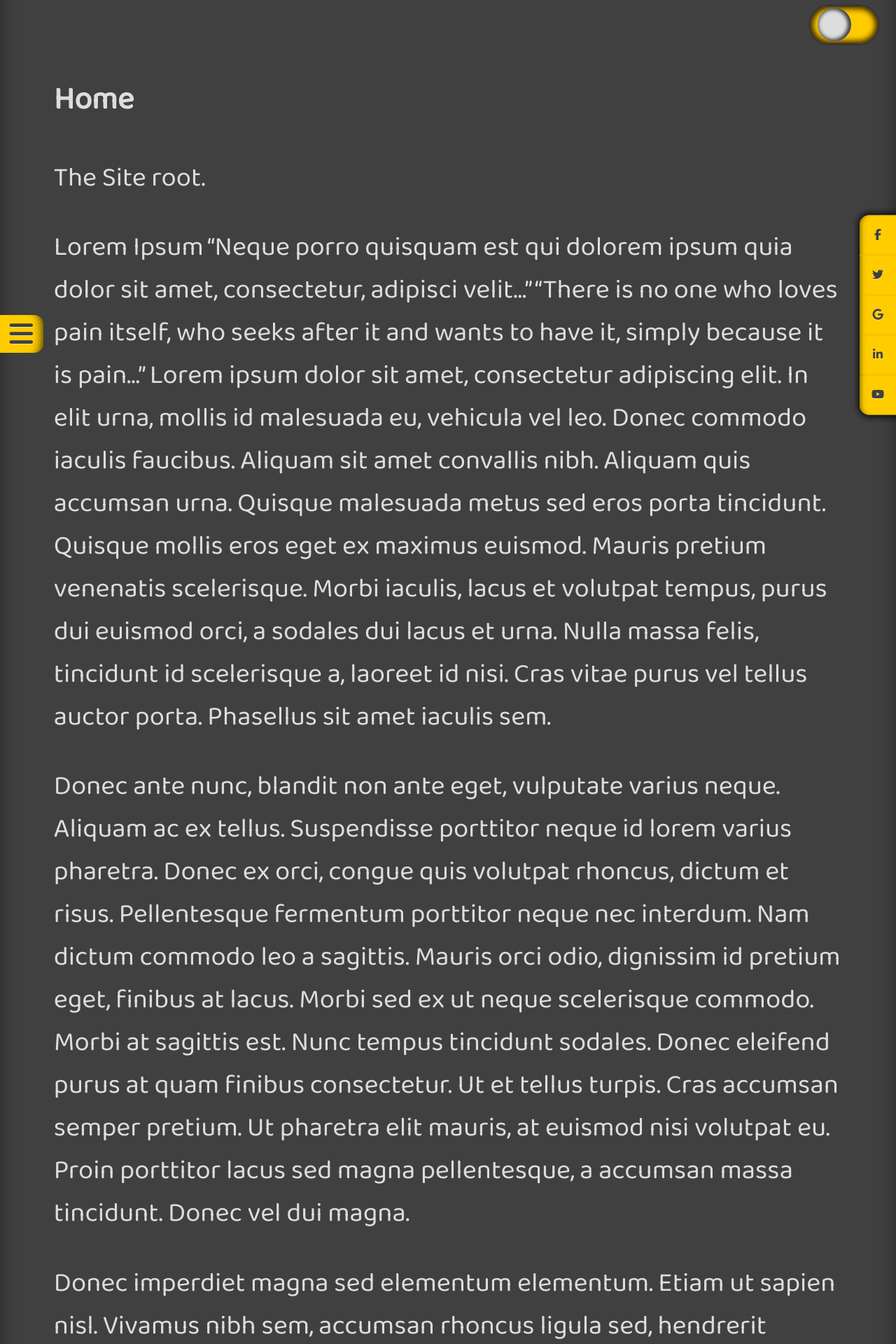
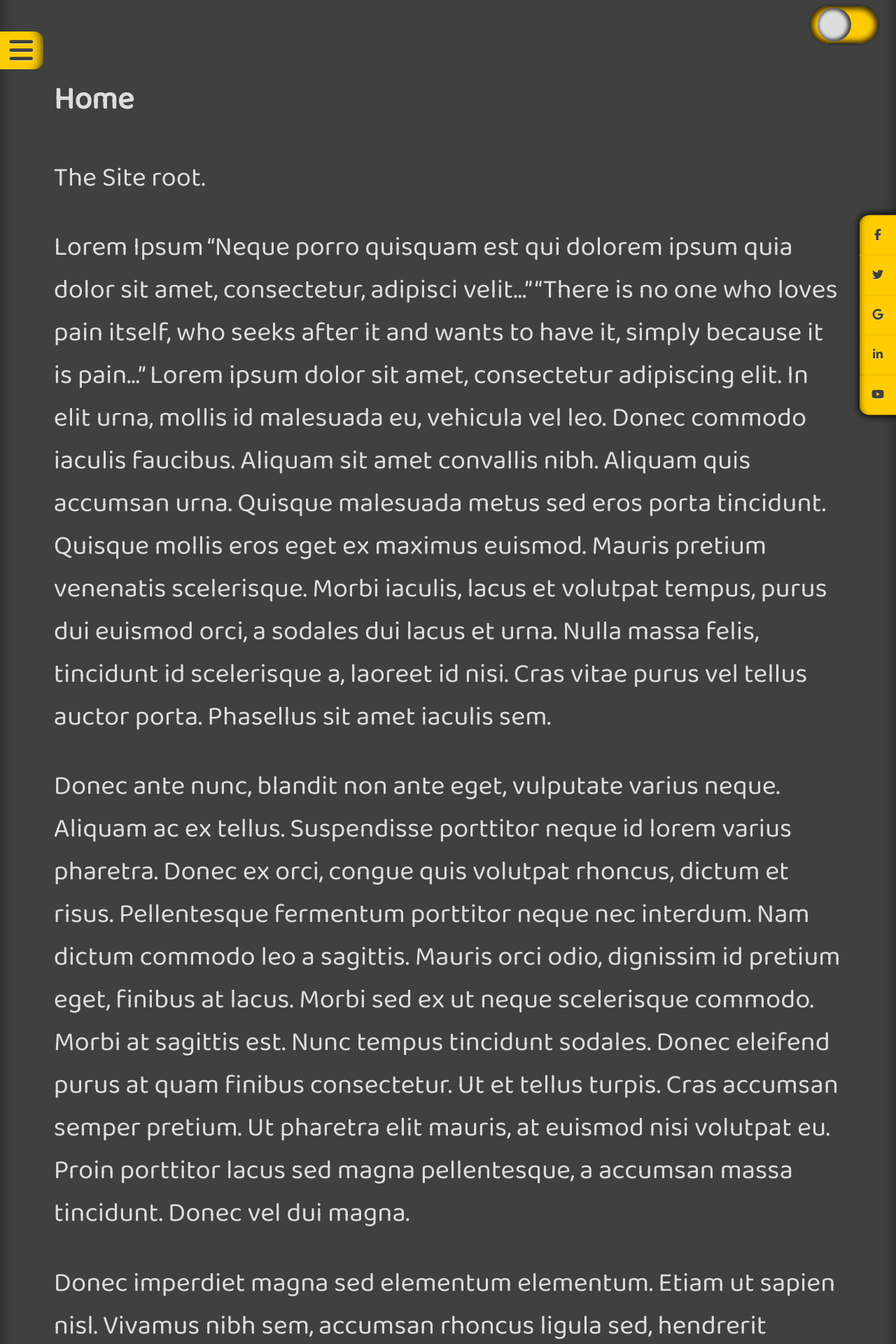
Before and after one commit to brettjrea/brettjrea.github.io-old, a Jekyll site: the page built from index.md, in a window 1280 px wide. Shown: the top 1920 px of the page at 70% size. Built offline with Jekyll 4.4.1, drawn with Linux system fonts in a browser that asks for light colours; nearby versions of some CDN libraries; comment, search, counter and statistics services are not loaded.

Commit message:
Update styles.scss

```diff
--- a/assets/css/styles.scss
+++ b/assets/css/styles.scss
@@ -166,7 +166,7 @@
 color: var(--bg);
 box-shadow: var(--navshine);
 overflow-x: hidden; /* Disable horizontal scroll */
-padding-top: 6rem; /* Place content 60px from the top */
+padding-top: 30vh;
 }
 
 .effect {
@@ -199,7 +199,7 @@
 
 .sidenav-toggle {
 position: fixed;
-top: 50%;
+top: 5%;
 margin-left: -2vw;
 z-index: 2;
 float:left;
```
